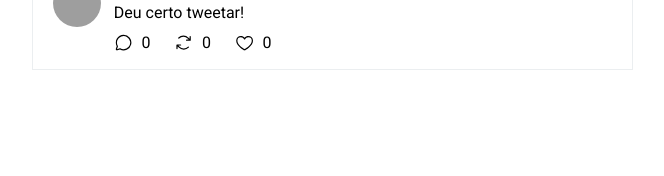
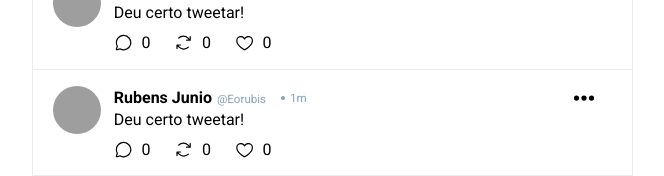
Before and after one commit to Rubensjuniors/Clone-twitter, a React (Vite) app: page / in a window 1280 px wide. Shown: the part 1978-2154 px from the top of the page, without its empty margins (283-947 px from the left). Before the commit the page ends 2048 px from the top, so only its background shows below. Built offline with nearby package versions, Linux system fonts and the light colour scheme; grey boxes are pictures that could not be loaded.

Commit message:
feat: added new post

```diff
--- a/src/page/Home/Home.tsx
+++ b/src/page/Home/Home.tsx
@@ -10,6 +10,7 @@ const TimeLine = () => {
   const [tweet, setTweet] = useState([
     'Meu primeiro tweet',
     'Teste',
+    'Deu certo tweetar!',
     'Deu certo tweetar!',
     'Deu certo tweetar!',
     'Deu certo tweetar!',
```
